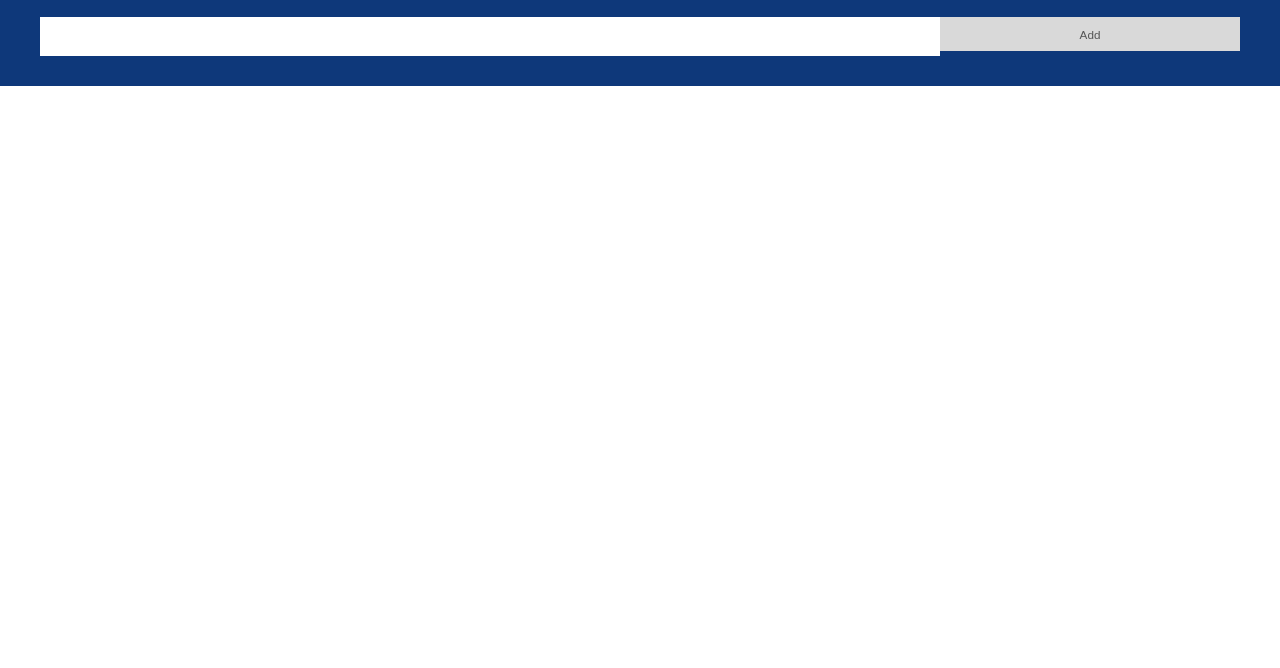
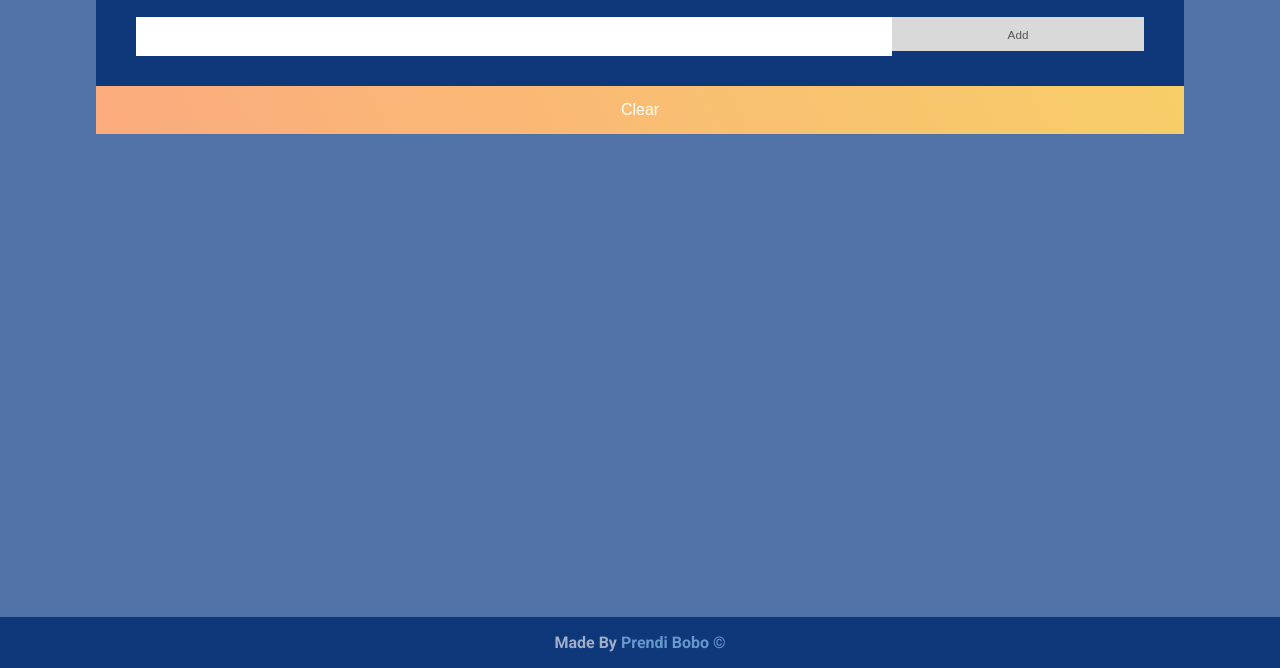
Before and after one commit to prendii/to-do-list-app, a plain HTML site: page index.html in a window 1280 px wide. Shown: the part 132-800 px from the top of the page. Drawn offline with Linux system fonts and the light colour scheme; a web font is replaced by a local one.

Commit message:
updated application 2.0

```diff
--- a/app.js
+++ b/app.js
@@ -1,13 +1,13 @@
 let button = document.getElementById("add-button");
 button.addEventListener('click', () => {
+    // creating new task and adding it
     let createList = document.createElement("Li");
     createList.className = "li";
     let text = document.getElementById("input").value;
     if (text === '') {
       alert("You must write something!");
     } else {
-      // creating new task and adding it
-      let input = document.getElementById('input');
+      let input = document.getElementById("input");
       input.value = "";
       let addOn = document.createTextNode(text);
       createList.appendChild(addOn);
@@ -29,10 +29,16 @@ button.addEventListener('click', () => {
           createList.classList.toggle('checked');
             })
         }
+      // clear tasks pressing clear
+      let clear = document.getElementById("clear-text")
+      clear.addEventListener('click', () => {
+        createList.style.display = "none";
+      })
     }
 })
 
-let input = document.getElementById('input');
+// submit task using enter
+let input = document.getElementById("input");
 input.addEventListener("keyup", (event) => {
   if(event.key === 'Enter') {
     button.click();
--- a/index.html
+++ b/index.html
@@ -19,7 +19,13 @@
       <input type="text" id="input">
       <button type="button" id="add-button">Add</button>
     </div>
+    <div id="clear-box">
+      <p id="clear-text">Clear</p>
+    </div>
     <ul id="list"></ul>
+    <div class="footer">
+      <p id="copyright">Made By <a href="https://www.linkedin.com/in/prendi-bobo-030696204/">Prendi Bobo ©</a></p>
+    </div>
     <script src="./app.js"></script>
   </body>
 </html>
--- a/style.css
+++ b/style.css
@@ -1,6 +1,7 @@
 body {
   margin: 0;
   min-width: 250px;
+  background-color: #5072A7;
 }
 
 * {
@@ -79,6 +80,9 @@ ul li.checked::before {
   color: white;
   text-align: center;
   font-size: x-large;
+  width: 85%;
+  margin-left: auto;
+  margin-right: auto;
 }
 
 .header:after{
@@ -121,4 +125,42 @@ input {
 
 li {
   font-family: 'Roboto', sans-serif;
+  margin-left: auto;
+  margin-right: auto;
+  width: 85%;
 }
+
+.footer {
+  position: fixed;
+  bottom: 0;
+  width: 100%;
+  background-color: #0e387a;
+  color: white;
+}
+
+#copyright {
+  text-align: center;
+  color: #7cfc00;
+  font-family: 'Roboto', sans-serif;
+  color: #9fafca;
+}
+
+a {
+  color: #6699CC;
+  text-decoration: none;
+}
+
+#clear-text {
+  text-align: center;
+  margin: auto;
+  width: 85%;
+  padding: 15px;
+  color: #f44336;
+  background-color: #FBAB7E;
+  background-image: linear-gradient(62deg, #FBAB7E 0%, #F7CE68 100%);
+  font-family: 'Coda', cursive;
+  font-family: 'Coda Caption', sans-serif;
+  color: white;
+  font-size: medium;
+  cursor: pointer;
+}
```
Also changed, not shown: screenshots/screenshot-1.jpeg, screenshots/screenshot-2.jpeg, screenshots/screenshot-3.jpeg, screenshots/screenshot-4.jpeg, screenshots/screenshot-5.jpeg (added).
